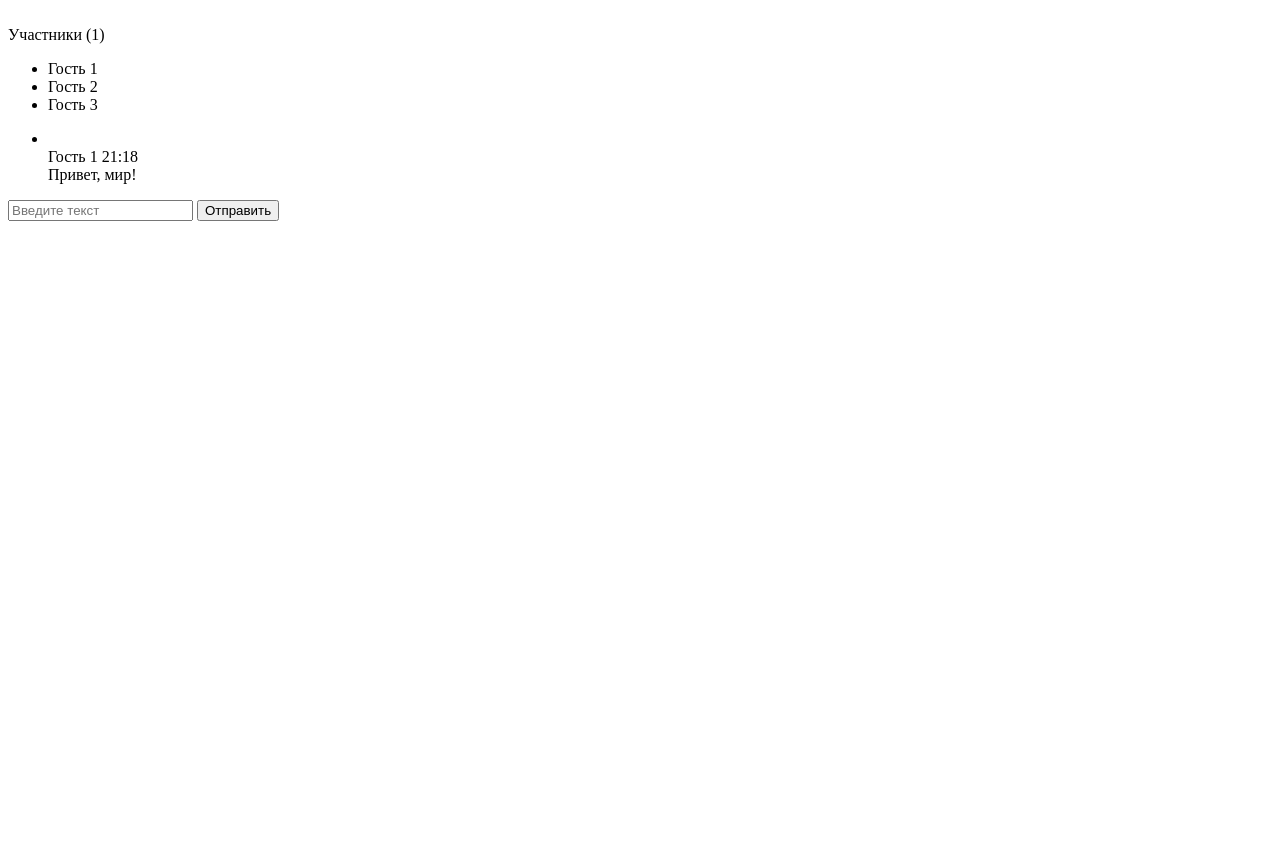
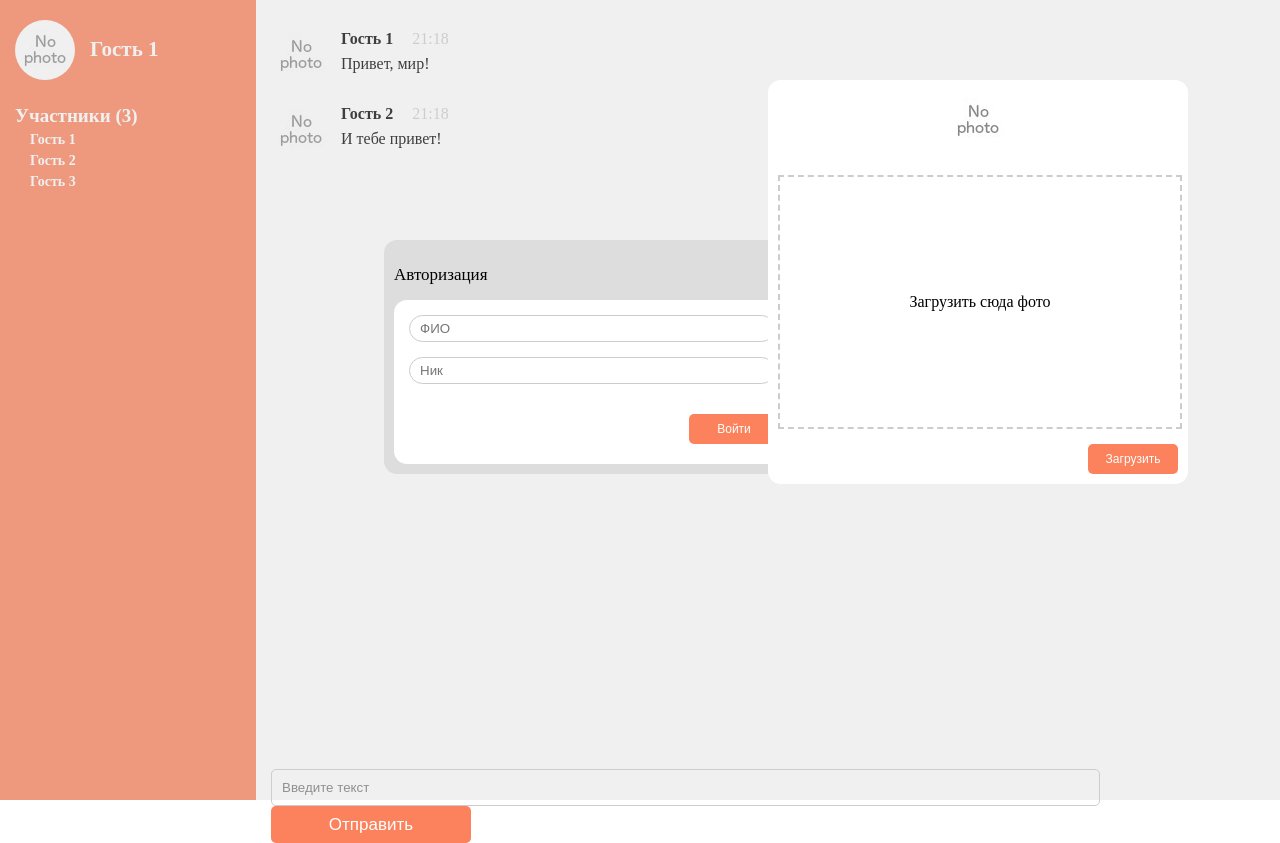
Before and after one commit to poymanov/megachat, a plain HTML site: page index.html in a window 1280 px wide. Before the commit the page ends 800 px from the top, so only its background shows below. Drawn offline with Linux system fonts and the light colour scheme.

Commit message:
[new] add project markup
Добавлена верстка проекта

```diff
--- /dev/null
+++ b/css/style.css
@@ -0,0 +1,270 @@
+.clearfix:before,
+.clearfix:after {
+	content: "";
+	display: table;
+}
+
+.clearfix:after {
+	clear: both;
+}
+
+body {
+	padding: 0;
+	margin: 0;
+}
+
+ul {
+	padding: 0;
+	margin: 0;
+	list-style-type: none;
+}
+
+.blocker {
+	position: fixed;
+	top: 0;
+	left: 0;
+	width: 100%;
+	height: 100%;
+	background: rgba(204, 204, 204, 0.3);
+}
+
+
+/* -------- NEW PHOTO ---------- */
+
+.new-avatar{
+	background: #fff;
+	width: 400px;
+	position: absolute;
+	top: 10%;
+	left: 60%;
+	padding: 10px;
+	border-radius: 13px;
+}
+
+.new-avatar__image {
+	margin: 0 auto 25px auto;
+	border-radius: 50%;
+	width: 60px;
+	height: 60px;
+	overflow: hidden;
+	display: block;
+}
+
+.new-avatar__preview {
+	max-height: 100%;
+	max-width: 100%;
+}
+
+.new-avatar__upload {
+	width: 100%;
+	height: 250px;
+	border: 2px dashed #ccc;
+	margin-bottom: 15px;
+	text-align: center;
+	line-height: 250px;
+}
+
+.new-avatar__form-submit {
+	background: #fb825c;
+  border: 0;
+  color: #fff;
+  font-size: 12px;
+  border-radius: 5px;
+  height: 30px;
+  width: 90px;
+  float: right;
+}
+
+/* -------- REG FORM ---------- */
+
+.reg {
+	width: 400px;
+	position: absolute;
+	top: 30%;
+	left: 30%;
+	background: #ddd;
+	border-radius: 13px;
+	padding: 10px;
+	padding-top: 25px;
+}
+
+.reg__title {
+	font-size: 17px;
+	margin-bottom: 15px;
+}
+
+.reg__form {
+	background: #fff;
+	border-radius: 13px;
+	padding: 15px 15px 5px 15px;
+}
+
+.reg__wrapper {
+	margin-bottom: 15px;
+}
+
+.reg__wrapper_margin {
+	margin-bottom: 30px;
+}
+
+.reg__from-input {
+	width: 93%;
+	padding: 5px 10px;
+	border: 1px solid #ccc;
+	border-radius: 20px;
+	outline: 0;
+}
+
+.reg__submit {
+  background: #fb825c;
+  border: 0;
+  color: #fff;
+  font-size: 12px;
+  border-radius: 5px;
+  height: 30px;
+  width: 90px;
+  float: right;
+}
+
+/* -------- LEFT ---------- */
+
+.left {
+	float: left;
+	width: 20%;
+	height: 100vh;
+	background: #fb825c;
+}
+
+.left__profile {
+	padding-top: 20px;
+	padding-left: 15px;
+	margin-bottom: 25px;
+}
+
+.left__profile-img {
+	float: left;
+	margin-right: 15px;
+}
+
+.left__profile-link {
+	display: block;
+	border-radius: 50%;
+	width: 60px;
+	height: 60px;
+	overflow: hidden;
+}
+
+.left__profile-avatar {
+	max-width: 100%;
+	max-height: 100%;
+}
+
+.left__profile-user {
+	float: left;
+	font-size: 21px;
+	font-weight: 700;
+	color: #fff;
+	padding-top: 17px;
+}
+
+.left__users {
+	padding-left: 15px;
+}
+
+.left__header {
+	font-size: 19px;
+	font-weight: 700;
+	color: #fff;
+	margin-bottom: 5px;
+	font-weight: 700;
+}
+
+.left__list {
+	padding-left: 15px;
+}
+
+.left__item {
+	font-size: 14px;
+	color: #fff;
+	font-weight: 700;
+	margin-bottom: 5px;
+}
+
+/* -------- RIGHT ---------- */
+
+.right {
+	float: right;
+	width: 80%;
+	height: 100vh;
+}
+
+.right__content {
+	height: 93vh;
+	padding-top: 25px;
+}
+
+.right__list {
+	overflow: auto;
+	height: 100%;
+}
+
+.right__item {
+	margin-bottom: 15px;
+	padding-left: 15px;
+}
+
+.right__avatar {
+	float: left;
+	width: 60px;
+	height: 60px;
+	border-radius: 50%;
+	overflow: hidden;
+	margin-right: 10px;
+}
+
+.right__data {
+	float: left;
+	max-height: 100%;
+	max-width: 100%;
+	padding-top: 5px;
+}
+
+.right__data-top {
+	margin-bottom: 7px;
+}
+
+.right__username {
+	font-weight: 700;
+	font-size: 16px;
+	margin-right: 15px;
+}
+
+.right__date {
+	color: #ccc;
+}
+
+.right_controls {
+	padding-left: 15px;
+}
+
+.right__input {
+	float: left;
+	margin-right: 15px;
+	border: 1px solid #ccc;
+	border-radius: 5px;
+	width: 80%;
+	color: #ccc;
+	padding: 10px;
+	outline: 0;
+}
+
+.right__submit {
+	float: left;
+	width: 200px;
+  background: #fb825c;
+  border: 0;
+  color: #fff;
+  font-size: 17px;
+  border-radius: 5px;
+  height: 37px;
+}
--- a/index.html
+++ b/index.html
@@ -3,21 +3,48 @@
 <head>
 	<meta charset="UTF-8">
 	<title>Мегачат - Пойманов Николай</title>
+	<link rel="stylesheet" href="css/style.css">
 </head>
-<body>
+<body class="clearfix">
+	<div class="blocker"></div>
+	<div class="reg">
+		<div class="reg__title">Авторизация</div>
+		<form class="reg__form">
+			<div class="reg__wrapper">
+				<input type="text" class="reg__from-input" placeholder="ФИО">
+			</div>
+			<div class="reg__wrapper reg__wrapper_margin">
+				<input type="text" class="reg__from-input" placeholder="Ник">
+			</div>
+			<div class="reg__wrapper clearfix">
+				<input type="submit" class="reg__submit" value="Войти">
+			</div>
+		</form>
+	</div>
+	<div class="new-avatar">
+		<div class="new-avatar__image">
+			<img src="img/no-photo.jpg" alt="" class="new-avatar__preview">
+		</div>
+		<div class="new-avatar__upload">
+			Загрузить сюда фото
+		</div>
+		<form class="new-avatar__form clearfix">
+			<input type="submit" class="new-avatar__form-submit" value="Загрузить">
+		</form>
+	</div>
 	<div class="left">
-		<div class="left__profile">
+		<div class="left__profile clearfix">
 			<div class="left__profile-img">
-				<div class="left__profile-link">
-					<img src="" class="left__profile-avatar">
-				</div>
+				<a href="#" class="left__profile-link">
+					<img src="img/no-photo.jpg" class="left__profile-avatar">
+				</a>
 			</div>
 			<div class="left__profile-user">
-
+				Гость 1
 			</div>
 		</div>
 		<div class="left__users">
-			<div class="left__header">Участники (1)</div>
+			<div class="left__header">Участники (3)</div>
 			<ul class="left__list">
 				<li class="left__item">Гость 1</li>
 				<li class="left__item">Гость 2</li>
@@ -28,9 +55,9 @@
 	<div class="right">
 		<div class="right__content">
 			<ul class="right__list">
-				<li class="right__item">
+				<li class="right__item clearfix">
 					<div class="right__avatar">
-						<img src="" alt="" class="right__avatar-img">
+						<img src="img/no-photo.jpg" alt="" class="right__avatar-img">
 					</div>
 					<div class="right__data">
 						<div class="right__data-top">
@@ -42,10 +69,24 @@
 						</div>
 					</div>
 				</li>
+				<li class="right__item clearfix">
+					<div class="right__avatar">
+						<img src="img/no-photo.jpg" alt="" class="right__avatar-img">
+					</div>
+					<div class="right__data">
+						<div class="right__data-top">
+							<span class="right__username">Гость 2</span>
+							<span class="right__date">21:18</span>
+						</div>
+						<div class="right__data-bottom">
+							И тебе привет!
+						</div>
+					</div>
+				</li>
 			</ul>
 		</div>
 		<div class="right_controls">
-			<form action="" class="right__form">
+			<form class="right__form clearfix">
 				<input type="text" class="right__input" placeholder="Введите текст">
 				<input type="submit" class="right__submit" value="Отправить">
 			</form>
```
Also changed, not shown: img/no-photo.jpg (added).
